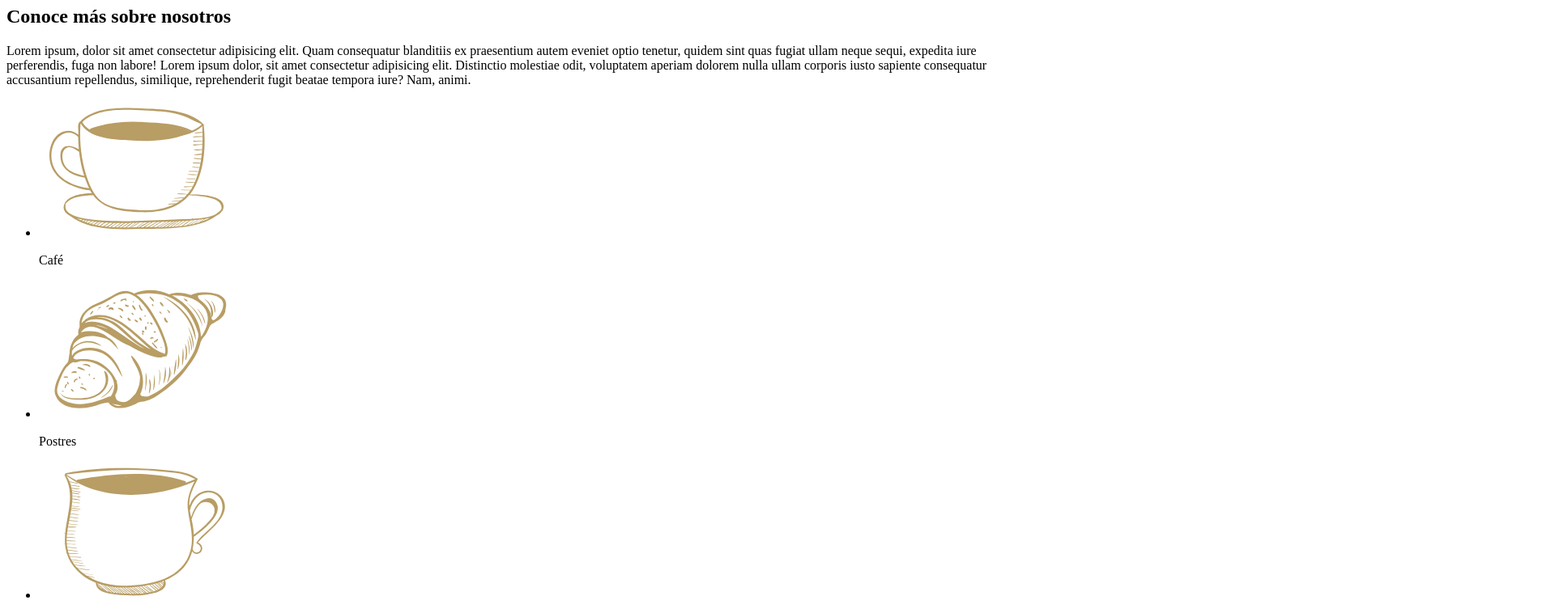
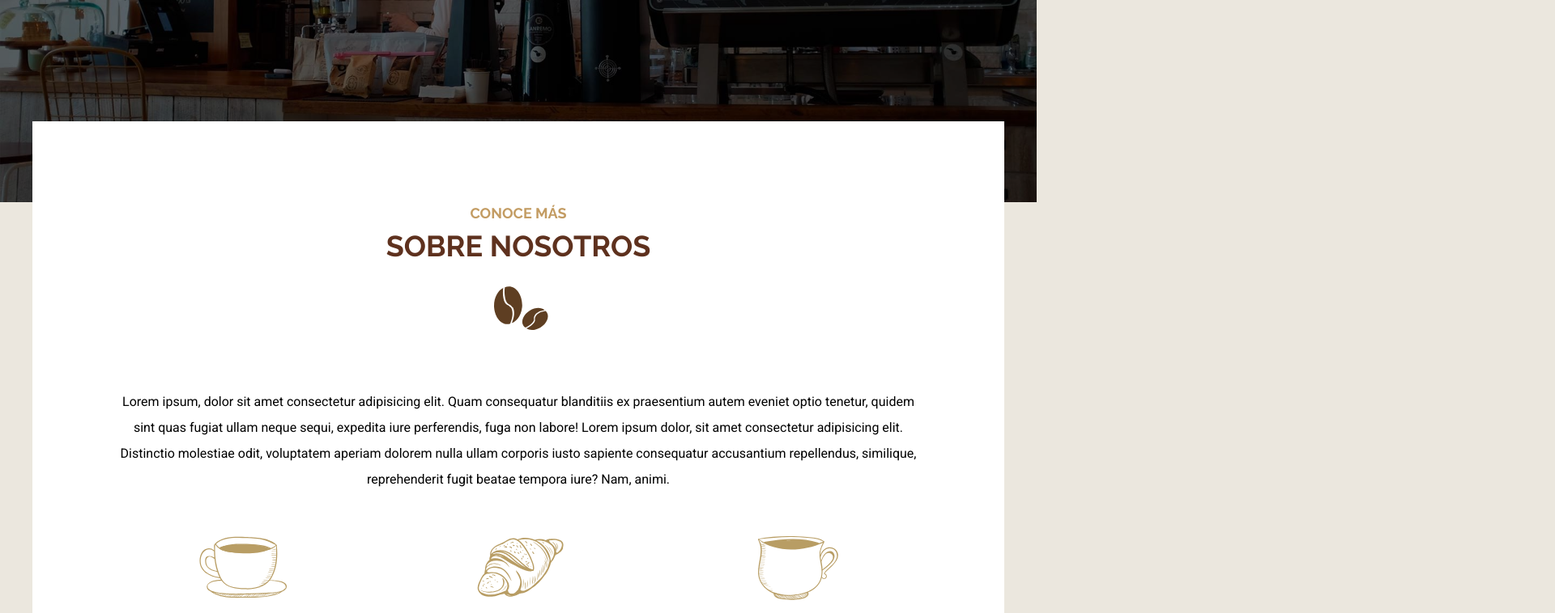
Before and after one commit to axelmata/cafeteria, a website: page index.html in a window 1280 px wide. Shown: the part 450-1208 px from the top of the page at 81% size, 1920 px wide, since content can reach past the window. Drawn offline with Linux system fonts and the light colour scheme; the site is published under a folder, as on GitHub Pages, so addresses that start at the root find nothing; a web font is replaced by a local one.

Commit message:
index actualizado

```diff
--- a/index.html
+++ b/index.html
@@ -6,7 +6,7 @@
     <meta http-equiv="X-UA-Compatible" content="IE=edge">
     <meta name="viewport" content="width=device-width, initial-scale=1.0">
     <title>Cafeteria SASS</title>
-    <link rel="stylesheet" href="/build/css/app.css">
+    <link rel="stylesheet" href="build/css/app.css">
     <link rel="preconnect" href="https://fonts.googleapis.com">
     <link rel="preconnect" href="https://fonts.gstatic.com" crossorigin>
     <link
```
Also changed, not shown: 1 other file.
